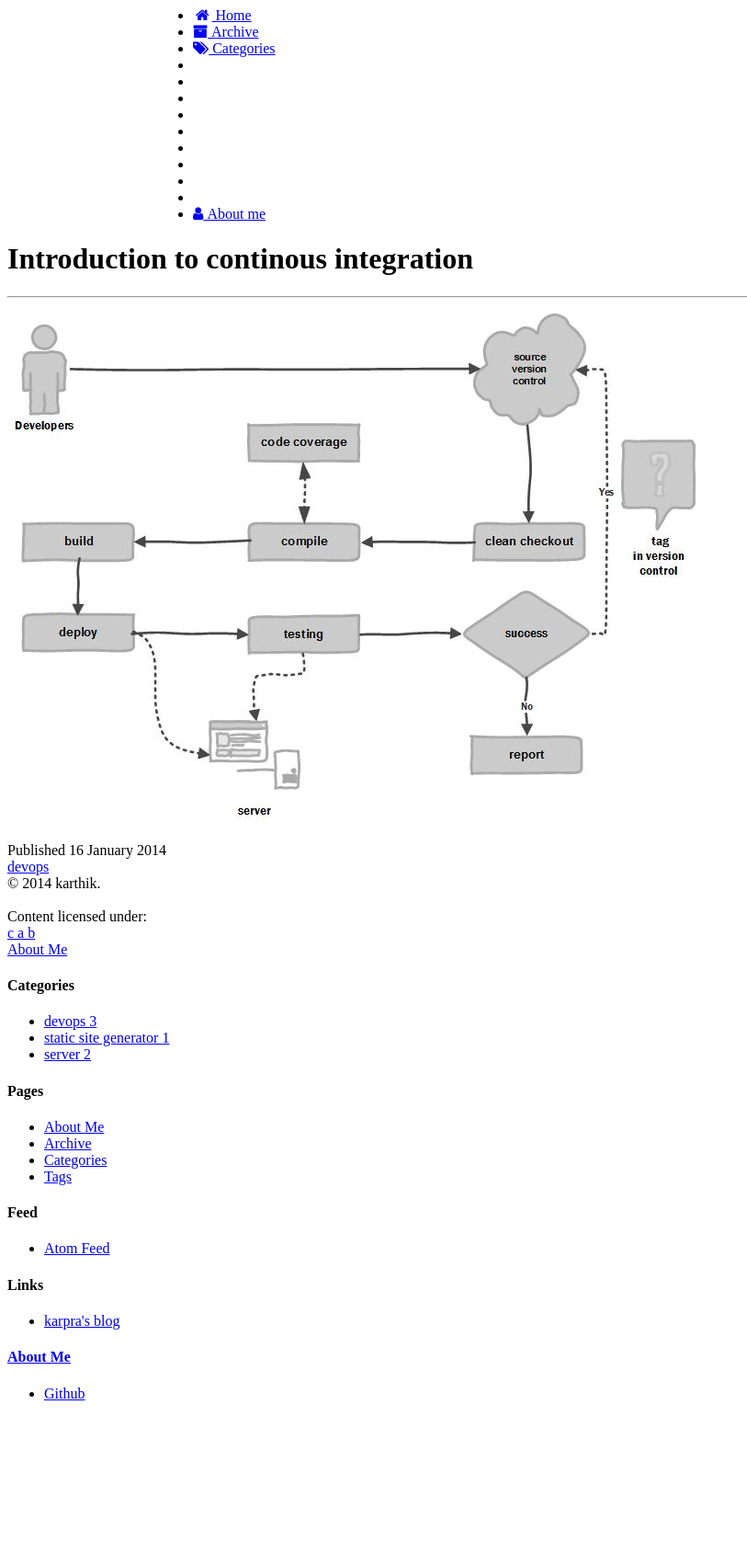
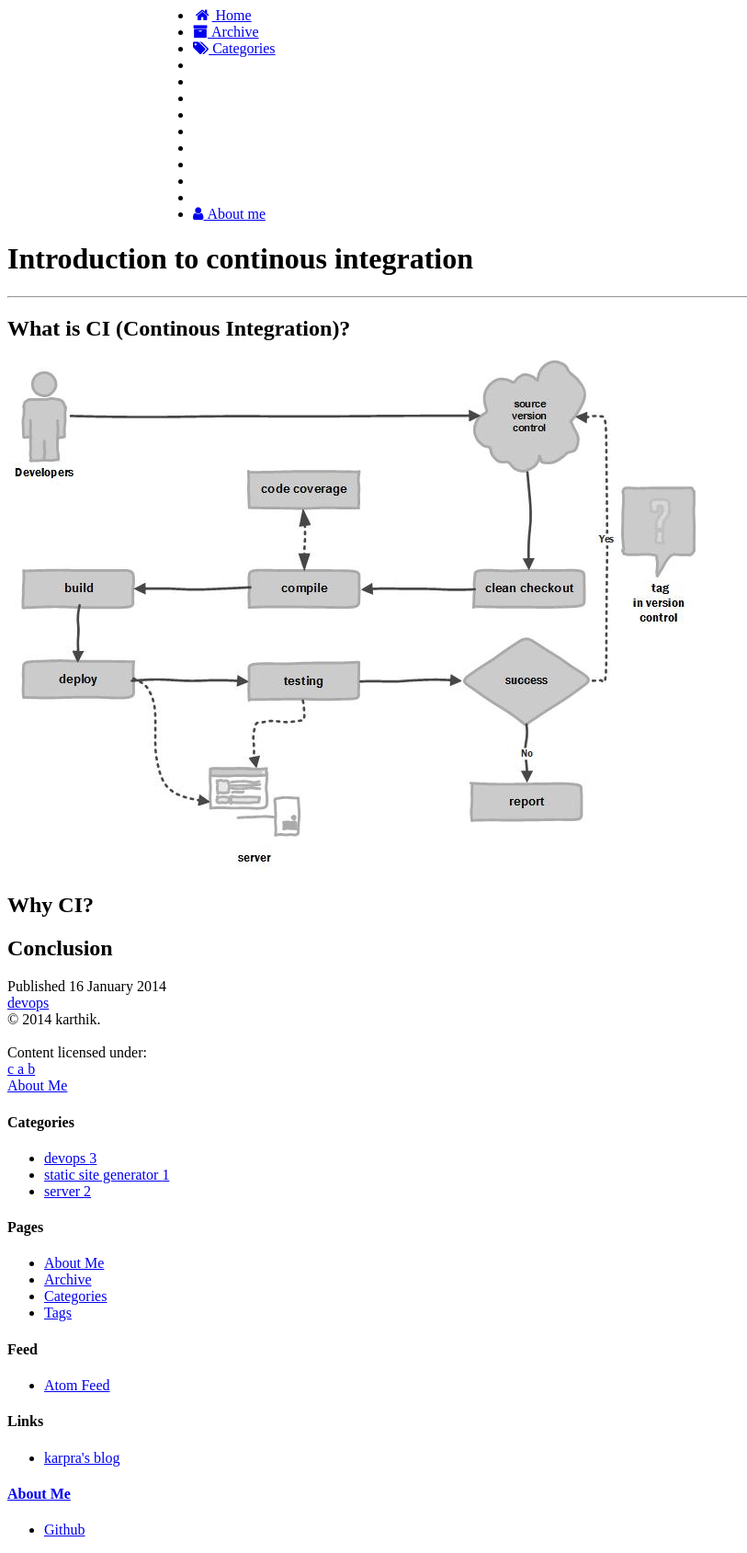
Before and after one commit to karpra/karpra.github.io, a Jekyll site: the page built from _posts/2014-1-16-introduction to continous integration.md, in a window 1280 px wide. Shown: the whole page at 92% size, without its empty margins (0-813 px from the left). Built offline with Jekyll 4.4.1, drawn with Linux system fonts in a browser that asks for light colours; nearby versions of some CDN libraries; library files that are not in the unit come from our copies; before the commit the page ends 1541 px from its top, so only the background shows below that.

Commit message:
Update 2014-1-16-introduction to continous integration.md

```diff
--- a/_posts/2014-1-16-introduction to continous integration.md
+++ b/_posts/2014-1-16-introduction to continous integration.md
@@ -4,7 +4,7 @@ category : devops
 tags : [devops]
 ---
 
-
-
-
+## What is CI (Continous Integration)?
 ![process]({{ site.baseurl }}/assets/images/01_16_2015_1.jpg)
+## Why CI?
+## Conclusion
```
